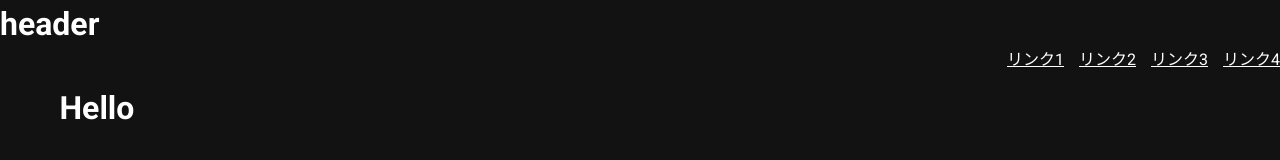
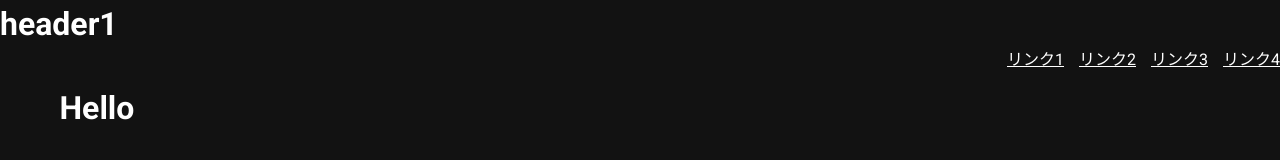
Before and after one commit to seee-shun/sentan-web, a Nuxt app: page / in a window 1280 px wide. Shown: the top 160 px of the page. Built offline with nearby package versions, Linux system fonts and the light colour scheme.

Commit message:
headerタイトル変更

```diff
--- a/components/header.vue
+++ b/components/header.vue
@@ -1,6 +1,6 @@
 <template>
   <div>
-    <h1>header</h1>
+    <h1>header1</h1>
     <HeaderNav />
   </div>
 </template>
```
Also changed, not shown: 1 other file (tests, documents, lock files or other folders).
